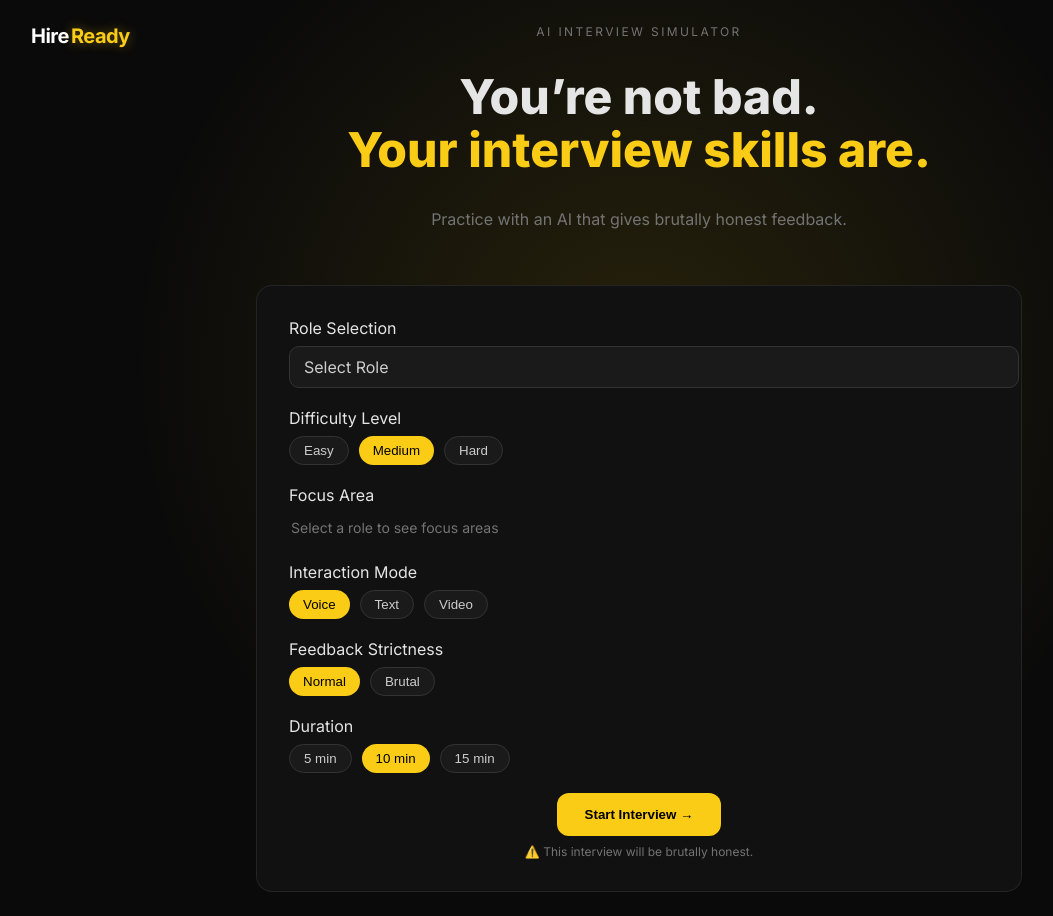
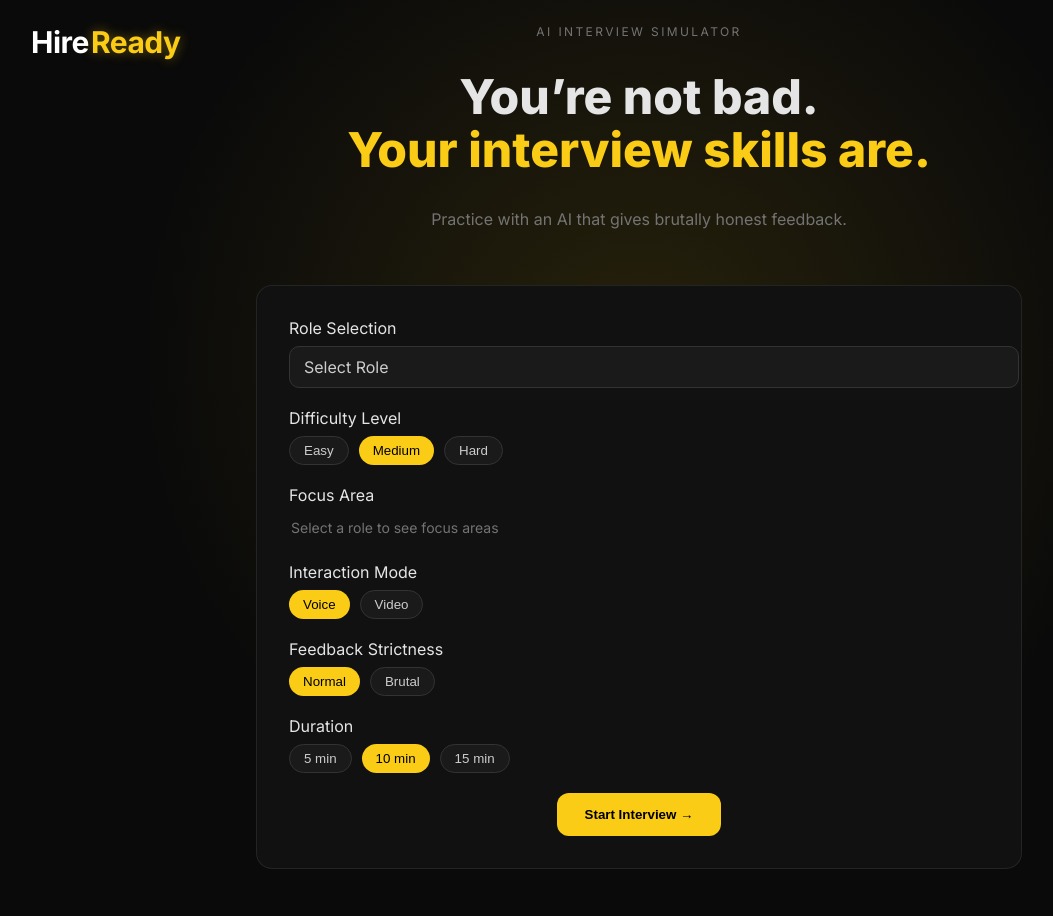
Before and after one commit to GamanaSathvika/HireReady, a React (Vite) app in the folder frontend/: page / in a window 1280 px wide. Shown: the whole page, without its empty margins (1-1054 px from the left). After the commit the page ends 893 px from the top, so only its background shows below. Built offline with nearby package versions, Linux system fonts and the light colour scheme.

Commit message:
fixed minor bugs in landing page

```diff
--- a/frontend/src/App.jsx
+++ b/frontend/src/App.jsx
@@ -17,23 +17,52 @@ export default function App() {
   const [screen, setScreen] = useState('landing')
   const [feedback, setFeedback] = useState(null)
   const [interviewConfig, setInterviewConfig] = useState(null)
+
   const MotionDiv = motion.div
-
   const Screen = useMemo(() => screens[screen] ?? LandingScreen, [screen])
 
+  // 🔥 NAVIGATION FUNCTION (push to browser history)
+  function navigate(nextScreen) {
+    window.history.pushState({ screen: nextScreen }, '', '')
+    setScreen(nextScreen)
+  }
+
+  // 🔥 HANDLE BROWSER BACK BUTTON
+  useEffect(() => {
+    const handlePopState = (event) => {
+      if (event.state?.screen) {
+        setScreen(event.state.screen)
+      } else {
+        setScreen('landing')
+      }
+    }
+
+    window.addEventListener('popstate', handlePopState)
+
+    return () => window.removeEventListener('popstate', handlePopState)
+  }, [])
+
+  // 🔥 INITIAL STATE SYNC
+  useEffect(() => {
+    window.history.replaceState({ screen: 'landing' }, '')
+  }, [])
+
+  // 🔥 PROCESSING → FEEDBACK FLOW
   useEffect(() => {
     if (screen !== 'processing') return
+
     const id = window.setTimeout(() => {
       setFeedback(buildMockFeedback())
-      setScreen('feedback')
+      navigate('feedback') // 🔥 IMPORTANT: use navigate
     }, 2000)
+
     return () => window.clearTimeout(id)
   }, [screen])
 
   function reset() {
     setFeedback(null)
     setInterviewConfig(null)
-    setScreen('landing')
+    navigate('landing') // 🔥 IMPORTANT
   }
 
   return (
@@ -46,24 +75,38 @@ export default function App() {
           exit={{ opacity: 0, y: -8 }}
           transition={{ duration: 0.25, ease: [0.2, 0.9, 0.2, 1] }}
         >
+
+          {/* LANDING */}
           {screen === 'landing' && (
-            <Screen
+            <LandingScreen
               onStart={(cfg) => {
                 setInterviewConfig(cfg ?? null)
-                setScreen('interview')
+                navigate('interview') // 🔥 FIXED
               }}
             />
           )}
+
+          {/* INTERVIEW */}
           {screen === 'interview' && (
-            <Screen
+            <InterviewScreen
               config={interviewConfig}
               onAnswerCaptured={() => {
-                setScreen('processing')
+                navigate('processing') // 🔥 FIXED
               }}
             />
           )}
-          {screen === 'processing' && <Screen />}
-          {screen === 'feedback' && <Screen feedback={feedback} onTryAgain={reset} />}
+
+          {/* PROCESSING */}
+          {screen === 'processing' && <ProcessingScreen />}
+
+          {/* FEEDBACK */}
+          {screen === 'feedback' && (
+            <FeedbackScreen
+              feedback={feedback}
+              onTryAgain={reset}
+            />
+          )}
+
         </MotionDiv>
       </AnimatePresence>
     </div>
--- a/frontend/src/index.css
+++ b/frontend/src/index.css
@@ -32,7 +32,7 @@ body {
   position: absolute;
   top: 24px;
   left: 32px;
-  font-size: 20px;
+  font-size: 30px;
   font-weight: 700;
   letter-spacing: -0.5px;
   display: flex;
--- a/frontend/src/screens/LandingScreen.jsx
+++ b/frontend/src/screens/LandingScreen.jsx
@@ -150,7 +150,7 @@ export function LandingScreen({ onStart }) {
 
           {/* MODE */}
           <Section title="Interaction Mode">
-            {["Voice", "Text", "Video"].map((v) => (
+            {["Voice", "Video"].map((v) => (
               <Pill
                 key={v}
                 value={v}
@@ -201,10 +201,6 @@ export function LandingScreen({ onStart }) {
             >
               Start Interview →
             </button>
-
-            <div className="warning">
-              ⚠️ This interview will be brutally honest.
-            </div>
           </div>
         </div>
       </div>
```
